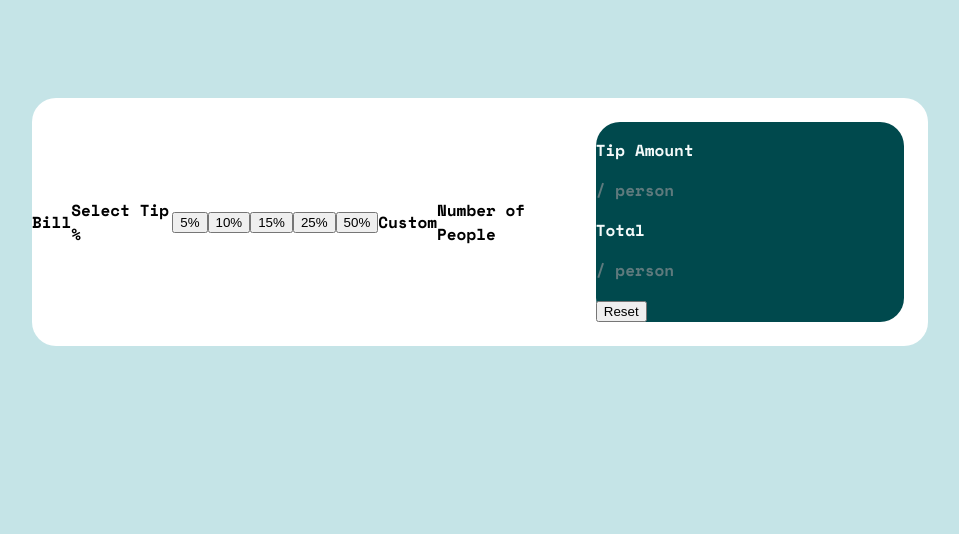
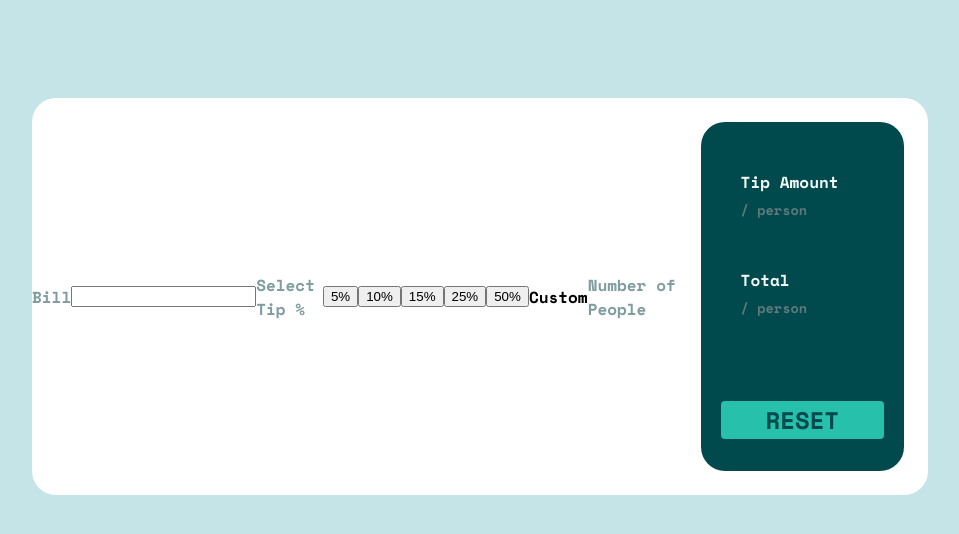
Before and after one commit to stefannpv/tips-calulator-app, a plain HTML site: page index.html in a window 1280 px wide. Shown: the part 236-770 px from the top of the page, without its empty margins (160-1119 px from the left). Drawn offline with nearby package versions, Linux system fonts and the light colour scheme.

Commit message:
added more styles

```diff
--- a/index.html
+++ b/index.html
@@ -26,7 +26,10 @@
     <div class="hero">
         <p class="pType1">Bill</p>
 
-  <p class="PType1">Select Tip %</p>
+    <input type="text" id="bill" name="Bill" required
+    minlength="1" maxlength="8" size="20">
+
+  <p class="pType1">Select Tip %</p>
   <button id="1">5%</button>
   <button id="2">10%</button>
   <button id="3">15%</button>
@@ -37,13 +40,20 @@
   <p class="pType1">Number of People</p>
 
 <div class="secondSection">
-    <p class="pType2">Tip Amount</p>
-    <p class="pType3">/ person</p>
 
-    <p class="pType2">Total</p>
-    <p class="pType3">/ person</p>
+    <div class="tipAmount">
+        <p class="pType2">Tip Amount</p>
+        <p class="pType3">/ person</p>
+    </div>
 
-    <button id="reset">Reset</button>
+    <div class="total">
+        <p class="pType2">Total</p>
+        <p class="pType3">/ person</p>
+    </div>
+
+    <div class="btnReset">
+        <button id="reset">RESET</button>
+    </div>
 
 </div>
 
--- a/styles.css
+++ b/styles.css
@@ -28,11 +28,28 @@ body, html{
     border-radius:1.5rem;
 }
 
+.pType1{
+    color: HSL(184, 14%, 56%);
+}
+
+#bill{
+    color: HSL(189°, 41%, 97%);
+}
+
 .secondSection{
     background-color: hsl(183, 100%, 15%);
     width: 40%;
     margin: 1.5rem;
     border-radius:1.5rem;
+}
+
+.tipAmount{
+    padding-top: 2rem;
+    padding-bottom: 1.75rem;
+}
+
+.tipAmount, .total{
+    padding-left: 2.5rem;
 }
 
 .pType2{
@@ -41,9 +58,29 @@ body, html{
 
 .pType3{
     color: hsl(186, 14%, 43%);
+    line-height: 0;
+    font-size: 0.85rem;
 }
 
+.btnReset{
+    display: flex;
+    justify-content: center;
+    align-items: center;
+    padding-bottom: 2rem;
+    padding-top: 5rem;
+}
 
+#reset{
+    width: 80%;
+    height: 7.5%;
+    border-radius: 0.25rem;
+    border: none;
+    background-color: hsl(172, 67%, 45%);
+    color: hsl(183, 100%, 15%);
+    font-family: "Space Mono";
+    font-weight: 700;
+    font-size: 1.5rem;
+}
 
 
 
```
